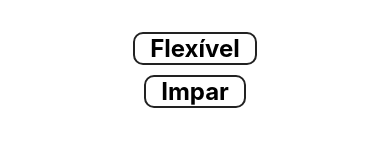
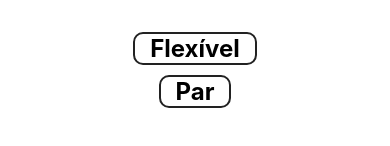
Before and after one commit to RodolfoAugustoo/react-native, a React Native app: screen / in a window 390 px wide. Shown: the part 352-498 px from the top of the page. Built offline with nearby package versions, Linux system fonts and the light colour scheme.

Commit message:
Renderização condicional.

```diff
--- a/App.js
+++ b/App.js
@@ -7,7 +7,7 @@ const App = () => {
   return (
     <View style={styles.container}>
       <Simples texto="Flexível" />
-      <ParImpar numero={33} />
+      <ParImpar numero={36} />
     </View>
   );
 };
--- a/src/componentes/ParImpar.js
+++ b/src/componentes/ParImpar.js
@@ -1,18 +1,39 @@
 import React from 'react';
 import { View, Text } from 'react-native';
 import Padrao from '../estilos/Padrao';
+
+
+function parOuImpar(numero) {
+    /* //Maneira 2
+    if (numero % 2 === 0) {
+        return <Text style={Padrao.ex}>Par</Text>
+    }
+    else {
+        return <Text style={Padrao.ex}>Ímpar</Text>
+    } */
+
+    //Maneira 3
+    const resultado = numero % 2 == 0 ? 'Par' : 'Ímpar';
+    return <Text style={Padrao.ex}>{resultado}</Text>
+}
+
+
 
 export default function (props) {
 
     return (
         <View>
-            {
+            {/* //Maneira 3 */}
+            {parOuImpar(props.numero)}
+
+            {/* {
+                //Maneira 1
                 props.numero % 2 === 0
                     ?
                     <Text style={[Padrao.ex]}>Par</Text>
                     :
                     <Text style={[Padrao.ex]}>Impar</Text>
-            }
+            } */}
         </View>
     )
 }
```
